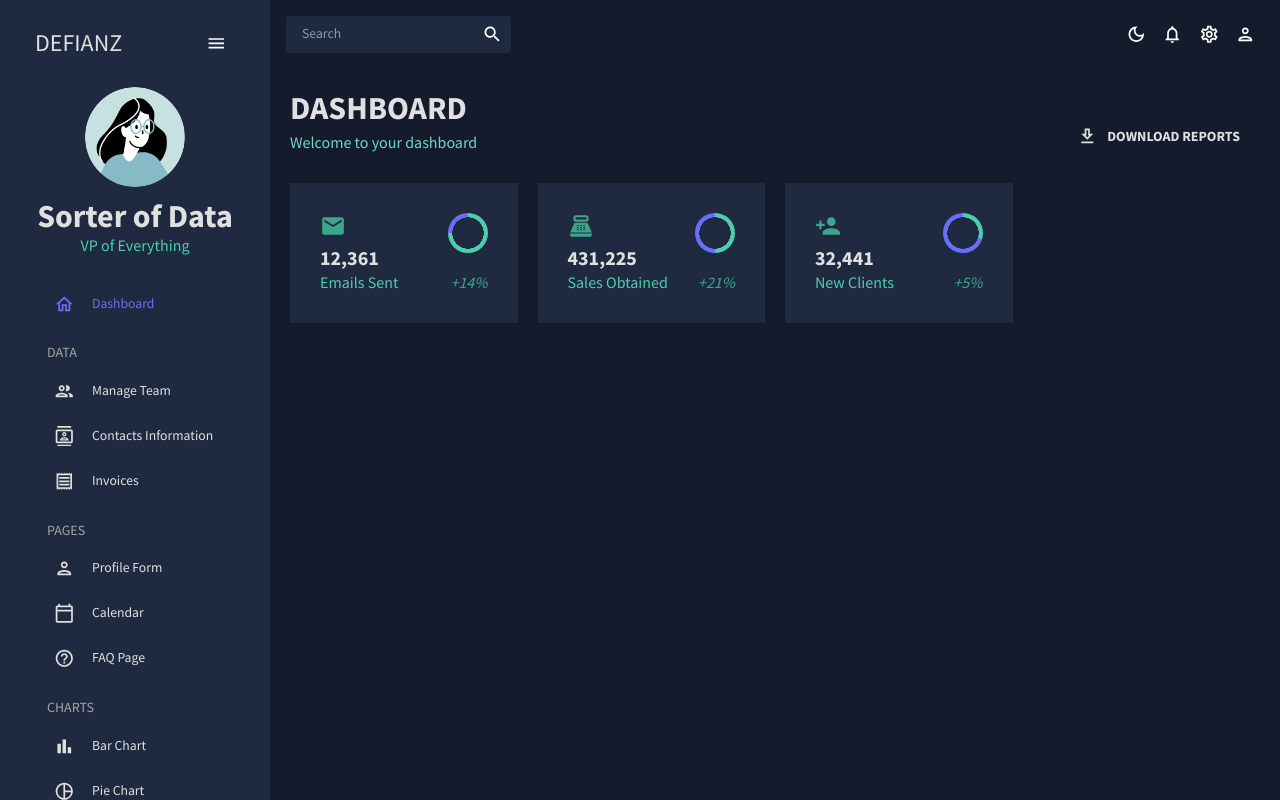
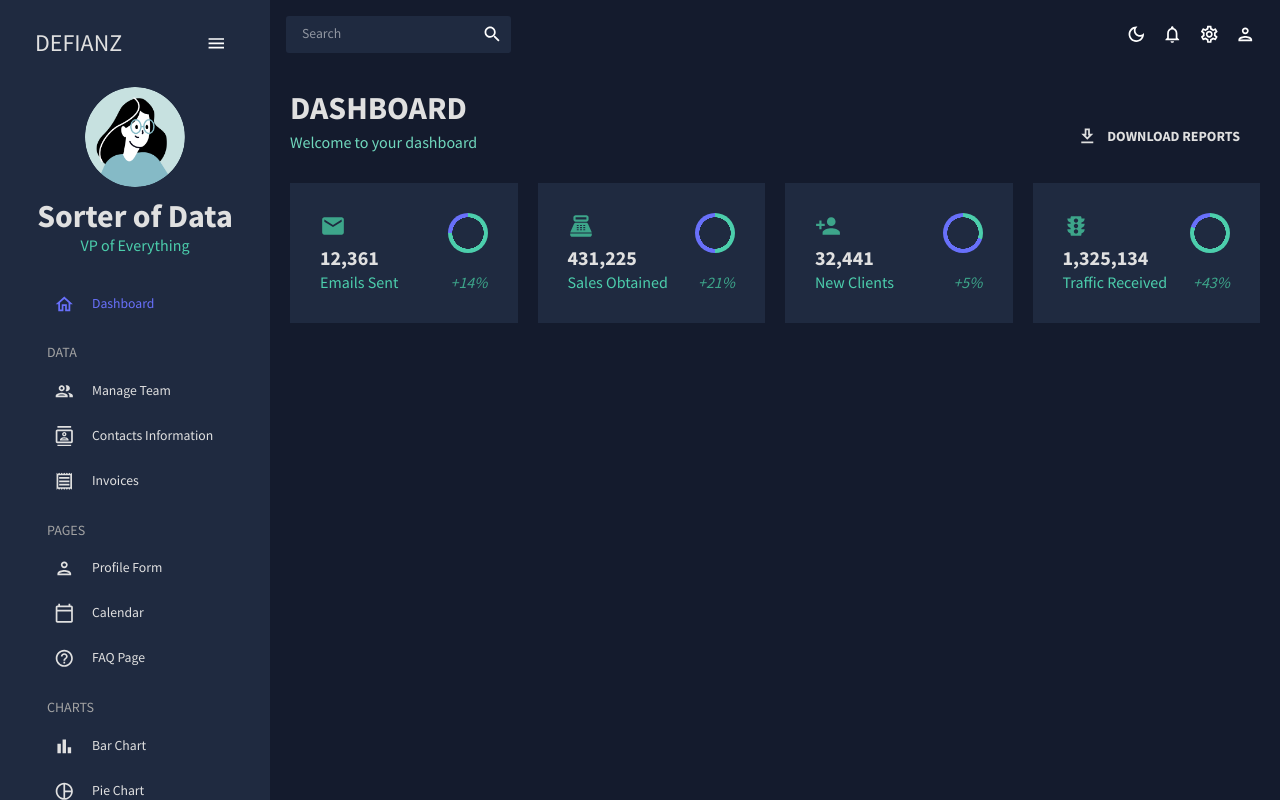
Before and after one commit to DrSLMac/defianz_admin_webbased_ui, a React (Create React App) app: page / in a window 1280 px wide. Built offline with nearby package versions, Linux system fonts and the light colour scheme.

Commit message:
create traffic to site on dashboard

```diff
--- a/src/scenes/dashboard/index.jsx
+++ b/src/scenes/dashboard/index.jsx
@@ -104,6 +104,25 @@ const Dashboard = () => {
             }
           />
         </Box>
+        <Box
+          gridColumn="span 3"
+          backgroundColor={colors.primary[400]}
+          display="flex"
+          alignItems="center"
+          justifyContent="center"
+        >
+          <StatBox
+            title="1,325,134"
+            subtitle="Traffic Received"
+            progress="0.80"
+            increase="+43%"
+            icon={
+              <TrafficIcon
+                sx={{ color: colors.greenAccent[600], fontSize: "26px" }}
+              />
+            }
+          />
+        </Box>
 
       {/* ROW 2 */}
 
```
